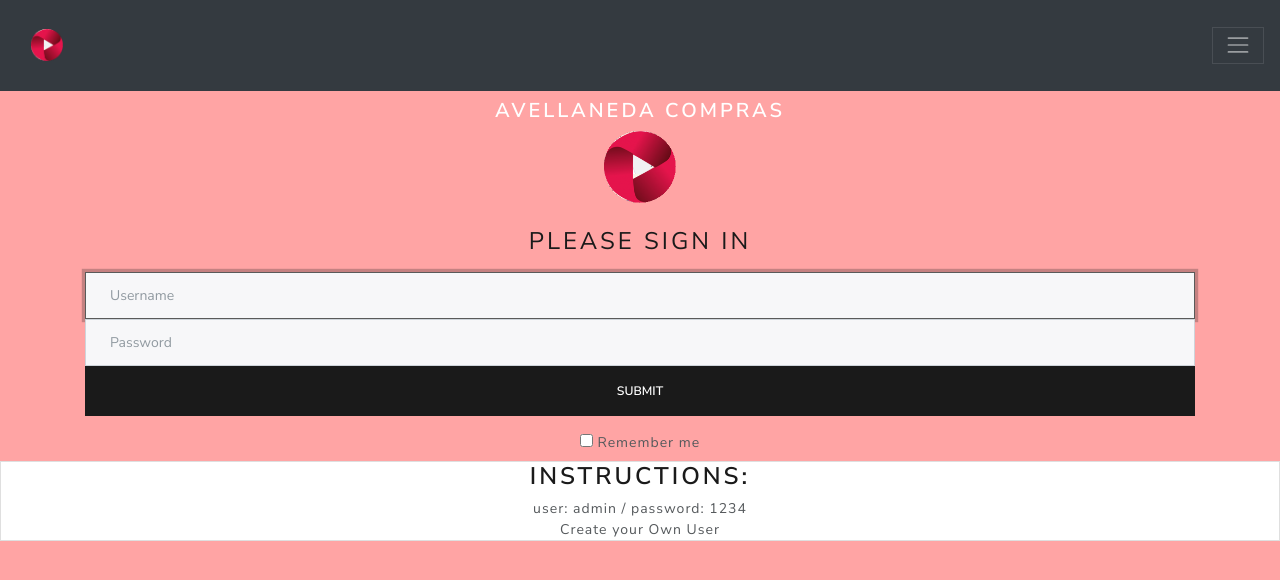
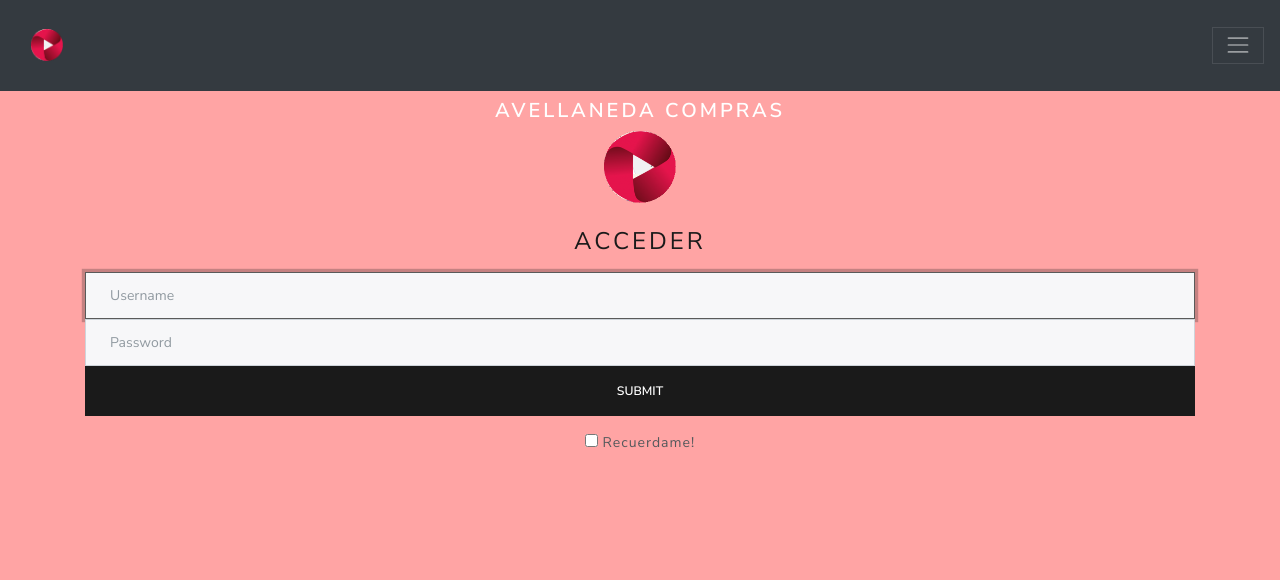
Before and after one commit to rulosmuchos/ng-node-rest-mysql, an Angular app in the folder client/: page /login in a window 1280 px wide. Shown: the top 580 px of the page. Built offline with nearby package versions, Linux system fonts and the light colour scheme.

Commit message:
spanish instructions-off

```diff
--- a/client/src/app/app.component.html
+++ b/client/src/app/app.component.html
@@ -3,8 +3,3 @@
 <div class="container">
     <router-outlet></router-outlet>
 </div>
-<div class="card text-center">
-    <h3>Instructions:</h3>
-    <span>user: admin / password: 1234</span>
-    <span>Create your Own User</span>
-</div>
--- a/client/src/app/components/login/login.component.html
+++ b/client/src/app/components/login/login.component.html
@@ -1,6 +1,6 @@
 <div class="text-center">
     <img class="mb-4" src="assets/icon.png" alt="" width="72" height="72">
-    <h1 class="h3 mb-3 font-weight-normal">Please sign in</h1>
+    <h1 class="h3 mb-3 font-weight-normal">Acceder</h1>
     <form (submit)="submit(this)">
         <div class="form-group">
             <input type="text" [(ngModel)]="user.username" name="username" class="form-control" placeholder="Username" required autofocus>
@@ -8,7 +8,7 @@
             <button type="submit" class="btn btn-primary btn-block">submit</button>
         </div>
         <label>
-            <input type="checkbox" value="remember-me"> Remember me
+            <input type="checkbox" value="remember-me"> Recuerdame!
         </label>
     </form>
 </div>
--- a/client/src/app/components/navigation/navigation.component.html
+++ b/client/src/app/components/navigation/navigation.component.html
@@ -16,15 +16,15 @@
     <ul class="navbar-nav ml-auto">
       <ng-container *ngIf="!authService.loggedIn(); else loggedIn">
         <li class="">
-          <a class="nav-link" routerLink="/login" routerLinkActive="active">Login</a>
+          <a class="nav-link" routerLink="/login" routerLinkActive="active">Acceder</a>
         </li>
         <li class="">
-          <a class="nav-link" routerLink="/register" routerLinkActive="active">Register</a>
+          <a class="nav-link" routerLink="/register" routerLinkActive="active">Registrarse</a>
         </li>
       </ng-container>
       <ng-template #loggedIn>
-        <li><a class="nav-link" routerLink="/profile" routerLinkActive="active">Profile</a></li>
-        <li><a class="nav-link" (click)="logOut()" style="cursor: pointer;">Logout</a></li>
+        <li><a class="nav-link" routerLink="/profile" routerLinkActive="active">Perfil</a></li>
+        <li><a class="nav-link" (click)="logOut()" style="cursor: pointer;">Salir</a></li>
       </ng-template>
     </ul>
   </div>
--- a/client/src/app/components/products-form/products-form.component.html
+++ b/client/src/app/components/products-form/products-form.component.html
@@ -23,7 +23,7 @@
 <div class="col-12 row-5">
   <div class="card  bg-secondary mb-3">
     <div class="card-header">
-      <h4 class=" mt-0 mb-0">ADD NEW PRODUCT</h4>
+      <h4 class=" mt-0 mb-0">AGREGAR PRODUCTO</h4>
     </div>
     <div class="card-body">
       <form action="">
--- a/client/src/app/components/products-list/products-list.component.html
+++ b/client/src/app/components/products-list/products-list.component.html
@@ -13,9 +13,9 @@
       <h3 class="">${{product.price}}</h3>
       <!-- <p><i class="fab fa-whatsapp"></i>{{product.whapp}}</p> -->
       <a [routerLink]="['/products/edit', product.id]" class="btn btn-primary btn-block">
-        EDIT PRODUCT
+        EDITAR PRODUCTO
       </a>
-      <button class="btn btn-danger btn-block" (click)="deleteGame(product.id)">delete<i class="ml-1 far fa-trash-alt"></i>
+      <button class="btn btn-danger btn-block" (click)="deleteGame(product.id)">BORRAR PRODUCTO<i class="ml-1 far fa-trash-alt"></i>
       </button>
     </div>
   </div>
--- a/client/src/app/components/profile/profile.component.html
+++ b/client/src/app/components/profile/profile.component.html
@@ -1,7 +1,7 @@
 <div class="col-12 row-5">
     <div class="card text-white bg-danger mb-3">
       <div class="card-header">
-        <h4 class="text-white mt-0 mb-0">YOUR PROFILE</h4>
+        <h4 class="text-white mt-0 mb-0">TU PERFIL</h4>
         <h6 class="text-white mt-0 mb-0">no anda todavia</h6>
       </div>
       <div class="card-body">
--- a/client/src/app/components/register/register.component.html
+++ b/client/src/app/components/register/register.component.html
@@ -1,6 +1,6 @@
 <div class="text-center">
     <img class="mb-4" src="assets/icon.png" alt="" width="72" height="72">
-    <h1 class="h3 mb-3 font-weight-normal">Registration</h1>
+    <h1 class="h3 mb-3 font-weight-normal">Registración</h1>
     <form (submit)="submit()">
         <div class="form-group">
             <input type="text" [(ngModel)]="user.username" name="username" class="form-control" placeholder="Username" required autofocus>
@@ -8,7 +8,7 @@
             <button type="submit" class="btn btn-primary btn-block">Create User</button>
         </div>
         <label>
-            <input type="checkbox" value="remember-me"> Remember me
+            <input type="checkbox" value="remember-me"> Recuerdame!
         </label>
     </form>
 </div>
--- a/client/src/index.html
+++ b/client/src/index.html
@@ -2,7 +2,7 @@
 <html lang="en">
 <head>
   <meta charset="utf-8">
-  <title>Client</title>
+  <title>Cliente</title>
   <base href="/">
 
   <meta name="viewport" content="width=device-width, initial-scale=1">
```
